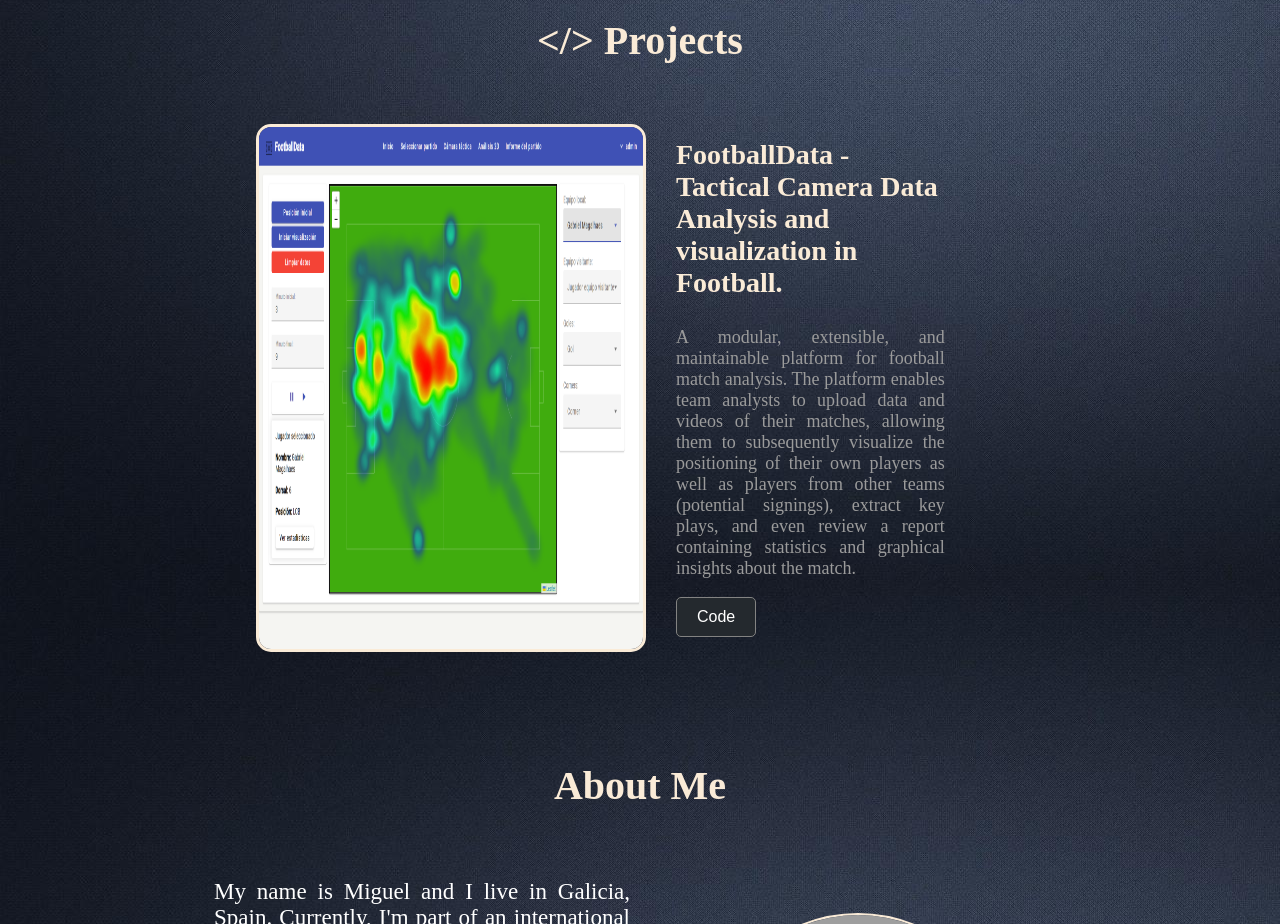
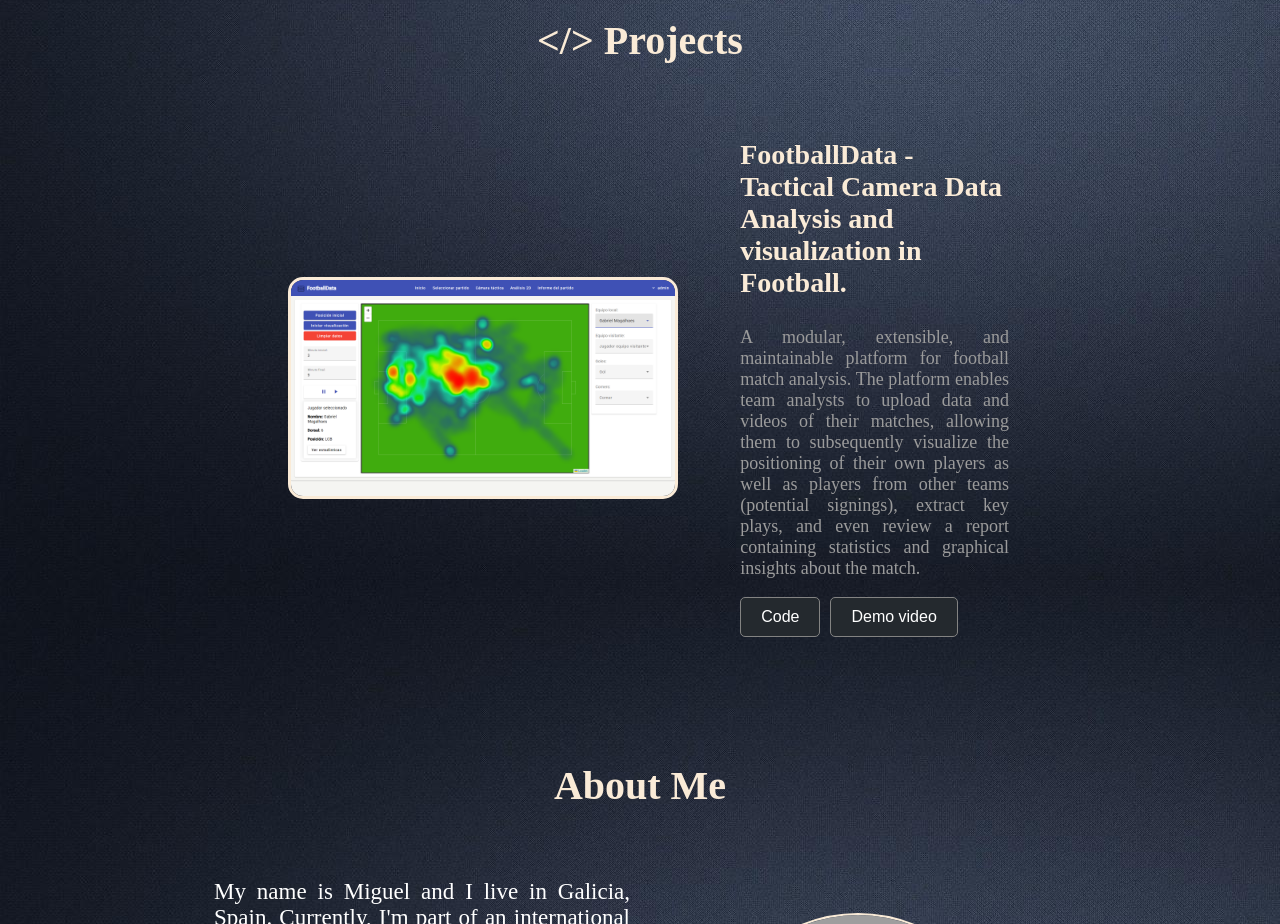
Before and after one commit to miguelrodriguez6/my-portfolio, an Angular app: page / in a window 1280 px wide. Shown: the part 1820-2744 px from the top of the page. Built offline with nearby package versions, Linux system fonts and the light colour scheme; grey boxes are pictures that could not be loaded.

Commit message:
feat(): add demo video

```diff
--- a/src/app/projects/projects.component.css
+++ b/src/app/projects/projects.component.css
@@ -20,10 +20,12 @@ h1 {
 }
 
 .project-image {
-  width: 50%;
-  height: auto;
+  max-width: 50%;
+  max-height: 260px;
   border: 3px solid antiquewhite;
   border-radius: 15px;
+  object-fit: contain;
+  margin: auto;
 }
 
 .project-details {
--- a/src/app/projects/projects.component.ts
+++ b/src/app/projects/projects.component.ts
@@ -23,7 +23,7 @@ export class ProjectsComponent implements OnInit, OnDestroy  {
 
   constructor() {
     this.projects = [
-      { title: 'FootballData - Tactical Camera Data Analysis and visualization in Football.', description: 'A modular, extensible, and maintainable platform for football match analysis. The platform enables team analysts to upload data and videos of their matches, allowing them to subsequently visualize the positioning of their own players as well as players from other teams (potential signings), extract key plays, and even review a report containing statistics and graphical insights about the match.', images: ['assets/tactical-camera-project-images/TC1.png', 'assets/tactical-camera-project-images/TC2.png', 'assets/tactical-camera-project-images/TC3.png', 'assets/tactical-camera-project-images/TC4.png', 'assets/tactical-camera-project-images/TC5.png', 'assets/tactical-camera-project-images/TC6.png', 'assets/tactical-camera-project-images/TC7.png'], currentImageIndex: 0, githubRepoUrl: "https://github.com/miguelrodriguez6/Football-Tactical-Camera-Data-Analysis/tree/master", previewUrl: null, demoVideoUrl: null},
+      { title: 'FootballData - Tactical Camera Data Analysis and visualization in Football.', description: 'A modular, extensible, and maintainable platform for football match analysis. The platform enables team analysts to upload data and videos of their matches, allowing them to subsequently visualize the positioning of their own players as well as players from other teams (potential signings), extract key plays, and even review a report containing statistics and graphical insights about the match.', images: ['assets/tactical-camera-project-images/TC1.png', 'assets/tactical-camera-project-images/TC2.png', 'assets/tactical-camera-project-images/TC3.png', 'assets/tactical-camera-project-images/TC4.png', 'assets/tactical-camera-project-images/TC5.png', 'assets/tactical-camera-project-images/TC6.png', 'assets/tactical-camera-project-images/TC7.png'], currentImageIndex: 0, githubRepoUrl: "https://github.com/miguelrodriguez6/Football-Tactical-Camera-Data-Analysis/tree/master", previewUrl: null, demoVideoUrl: "assets/demo/demo.mp4"},
       // {title: 'Outventur3rs', description: 'A social media app for outdoors lovers.', images: ['assets/outventur3rs-project-images/outventur3rs-cs.jpg'], currentImageIndex: 0, githubRepoUrl: "https://github.com/UnboundCreations/Outventur3rs-cs", previewUrl: "https://unboundcreations.github.io/Outventur3rs-cs/", demoVideoUrl: null}
     ];
   }
```
Also changed, not shown: 1 other file (tests, documents, lock files or other folders).
